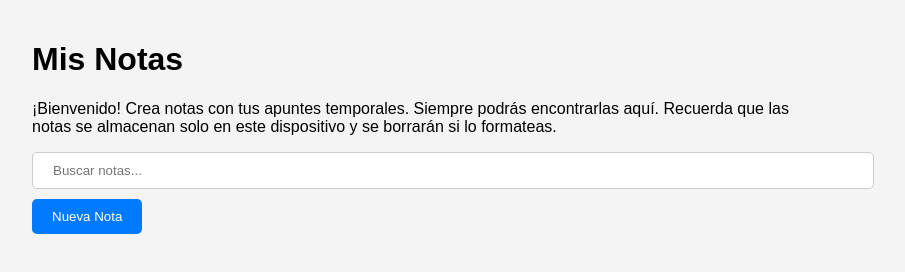
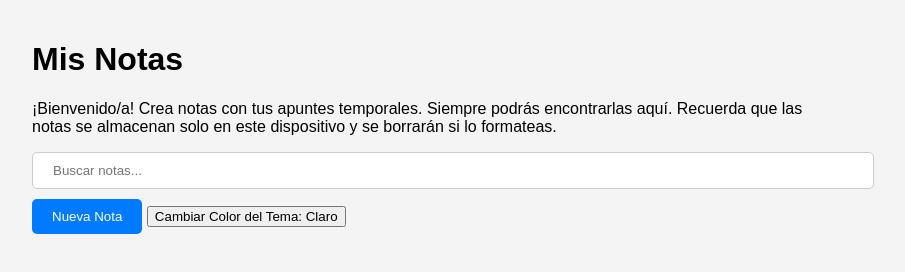
Before and after one commit to eatplus2024/BLOC-DE-NOTAS, a plain HTML site: page index.html in a window 1280 px wide. Shown: the whole page, without its empty margins (208-1113 px from the left). Drawn offline with Linux system fonts and the light colour scheme.

Commit message:
Update index.html

```diff
--- a/index.html
+++ b/index.html
@@ -9,9 +9,10 @@
 <body>
     <div class="container">
         <h1>Mis Notas</h1>
-        <p>¡Bienvenido! Crea notas con tus apuntes temporales. Siempre podrás encontrarlas aquí. Recuerda que las notas se almacenan solo en este dispositivo y se borrarán si lo formateas.</p>
+        <p>¡Bienvenido/a! Crea notas con tus apuntes temporales. Siempre podrás encontrarlas aquí. Recuerda que las notas se almacenan solo en este dispositivo y se borrarán si lo formateas.</p>
         <input type="text" id="searchNotes" placeholder="Buscar notas...">
         <button id="addNote">Nueva Nota</button>
+        <button id="toggleTheme">Cambiar Color del Tema: Claro</button>
         <div id="notes"></div>
     </div>
     <script src="script.js"></script>
```
